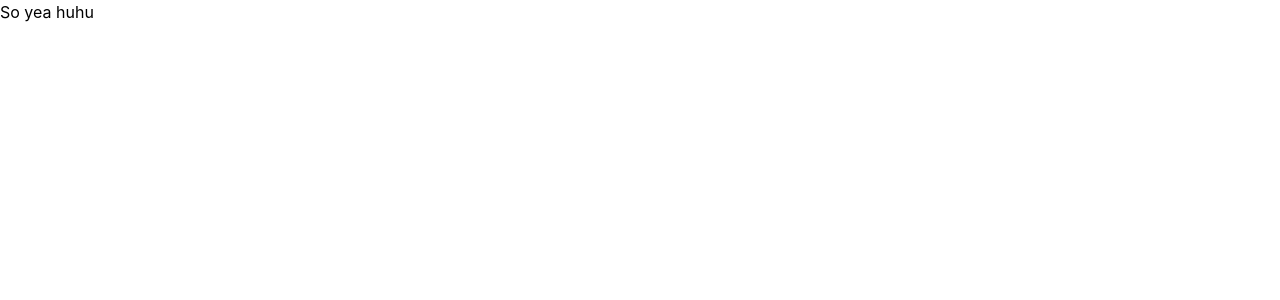
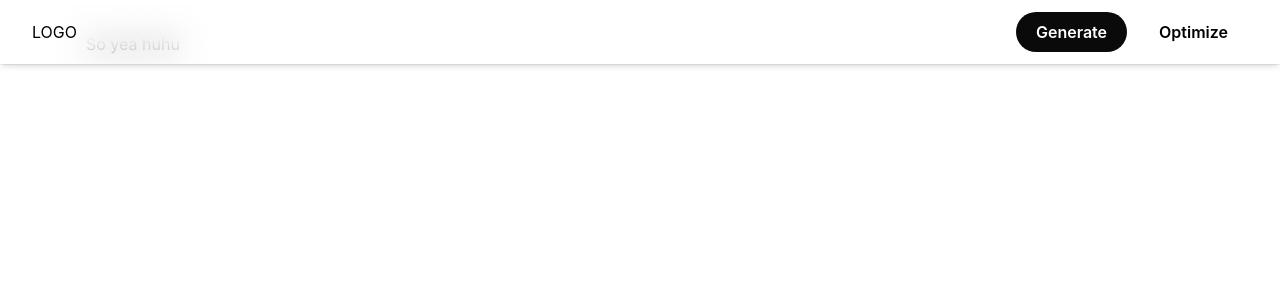
Before and after one commit to eracoding/AdaptiveCV, a Next.js app in the folder app/: page /generate in a window 1280 px wide. Shown: the top 300 px of the page. Built offline with nearby package versions, Linux system fonts and the light colour scheme.

Commit message:
feat: navbar + optimize page basic

```diff
--- /dev/null
+++ b/app/components/icon/BasicFile.tsx
@@ -0,0 +1,26 @@
+import React from "react";
+
+const BasicFile = () => {
+  return (
+    <svg
+      xmlns="http://www.w3.org/2000/svg"
+      width="36"
+      height="36"
+      viewBox="0 0 24 24"
+      fill="none"
+      stroke="currentColor"
+      stroke-width="2"
+      stroke-linecap="round"
+      stroke-linejoin="round"
+      className="icon icon-tabler icons-tabler-outline icon-tabler-file-cv"
+    >
+      <path stroke="none" d="M0 0h24v24H0z" fill="none" />
+      <path d="M14 3v4a1 1 0 0 0 1 1h4" />
+      <path d="M17 21h-10a2 2 0 0 1 -2 -2v-14a2 2 0 0 1 2 -2h7l5 5v11a2 2 0 0 1 -2 2z" />
+      <path d="M11 12.5a1.5 1.5 0 0 0 -3 0v3a1.5 1.5 0 0 0 3 0" />
+      <path d="M13 11l1.5 6l1.5 -6" />
+    </svg>
+  );
+};
+
+export default BasicFile;
--- /dev/null
+++ b/app/components/wrapper/Layout.tsx
@@ -0,0 +1,43 @@
+import { Container, Flex, Group } from "@mantine/core";
+import Link from "next/link";
+import { useRouter } from "next/router";
+
+const Layout = ({ children }: { children: React.ReactNode }) => {
+  const router = useRouter();
+
+  const NavButton = ({ link, name }: { link: string; name: string }) => {
+    return (
+      <Link
+        href={link}
+        className={`${
+          router.pathname == link ? "bg-[#0A0A0A] text-white" : "text-black"
+        } px-5 py-2 rounded-full hover:bg-gray-900 hover:text-white font-semibold transition`}
+      >
+        {name}
+      </Link>
+    );
+  };
+
+  return (
+    <>
+      {/* <header className="h-16 bg-white/30 shadow-md ring-1 ring-gray-900/5 backdrop-blur-lg"> */}
+      <header className="fixed top-0 left-0 w-full h-16 bg-white/30 shadow-md ring-1 ring-gray-900/5 backdrop-blur-lg z-50">
+        <Flex align={"center"} h={"100%"} px={"xl"} justify={"space-between"}>
+          <h1>LOGO</h1>
+          <Group gap="sm">
+            <NavButton link={"/generate"} name={"Generate"} />
+            <NavButton link={"/optimize"} name={"Optimize"} />
+          </Group>
+        </Flex>
+      </header>
+
+      <main className="min-h-screen">
+        <Container size={'lg'} mt={'xl'}>
+          {children}
+        </Container>
+      </main>
+    </>
+  );
+};
+
+export default Layout;
--- a/app/pages/_app.tsx
+++ b/app/pages/_app.tsx
@@ -1,5 +1,6 @@
 import '@mantine/core/styles.css';
 import { createTheme, MantineProvider } from '@mantine/core'
+import '@mantine/dropzone/styles.css';
 
 import "@/styles/globals.css";
 import type { AppProps } from "next/app";
--- a/app/pages/generate/index.tsx
+++ b/app/pages/generate/index.tsx
@@ -1,7 +1,13 @@
+import Layout from "@/components/wrapper/Layout";
+
 const index = () => {
   return (
-    <div className="min-h-screen">So yea huhu</div>
-  )
-}
+    <>
+      <Layout>
+        <div>So yea huhu</div>
+      </Layout>
+    </>
+  );
+};
 
-export default index
+export default index;
--- a/app/pages/index.tsx
+++ b/app/pages/index.tsx
@@ -54,7 +54,7 @@ export default function Home() {
         </Link>
       </div>
 
-      <div className="sm:absolute sm:bottom-0 w-full px-20 py-10 flex justify-between">
+      <div className="sm:absolute sm:bottom-0 w-full px-20 py-10 flex justify-center">
         <Link
           href="https://github.com/eracoding/AdaptiveCV"
           className="flex items-center space-x-2"
--- /dev/null
+++ b/app/pages/optimize/index.tsx
@@ -0,0 +1,61 @@
+import BasicPhoto from "@/components/icon/BasicFile";
+import Layout from "@/components/wrapper/Layout";
+
+import { Button, Card, Flex, Group, Text } from "@mantine/core";
+import { Dropzone, DropzoneProps, PDF_MIME_TYPE } from "@mantine/dropzone";
+
+const index = (props: Partial<DropzoneProps>) => {
+  return (
+    <Layout>
+      <Flex direction={"column"} justify={"center"} align={"center"} gap={"xl"}>
+        <Card
+          // className="mt-16 !bg-white/30 !shadow-md !ring-1 !ring-gray-900/5 !backdrop-blur-lg"
+          className="mt-16"
+          p={"sm"}
+          shadow="sm"
+          radius="md"
+          withBorder
+          w={"100%"}
+        >
+          <Dropzone
+            onDrop={(files) => console.log("accepted files", files)}
+            onReject={(files) => console.log("rejected files", files)}
+            maxSize={5 * 1024 ** 2}
+            accept={PDF_MIME_TYPE}
+            {...props}
+          >
+            <Group
+              justify="center"
+              gap="xl"
+              mih={220}
+              style={{ pointerEvents: "none" }}
+            >
+              <Dropzone.Accept>
+                <BasicPhoto />
+              </Dropzone.Accept>
+              <Dropzone.Reject>no</Dropzone.Reject>
+              <Dropzone.Idle>
+                <BasicPhoto />
+              </Dropzone.Idle>
+
+              <div>
+                <Text size="xl" inline>
+                  Drag files here or click to select files
+                </Text>
+                <Text size="sm" c="dimmed" inline mt={7}>
+                  Attach only one file, the file should not exceed 5mb
+                </Text>
+              </div>
+            </Group>
+          </Dropzone>
+        </Card>
+
+        <Button variant="filled" color="dark" size="md" radius="xl">
+          Submit
+        </Button>
+      </Flex>
+    </Layout>
+  );
+};
+
+export default index;
```
